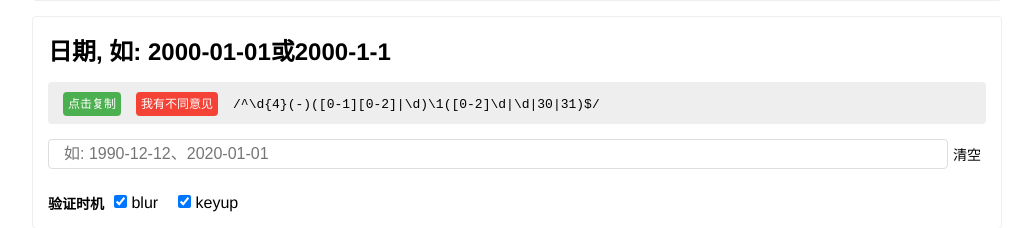
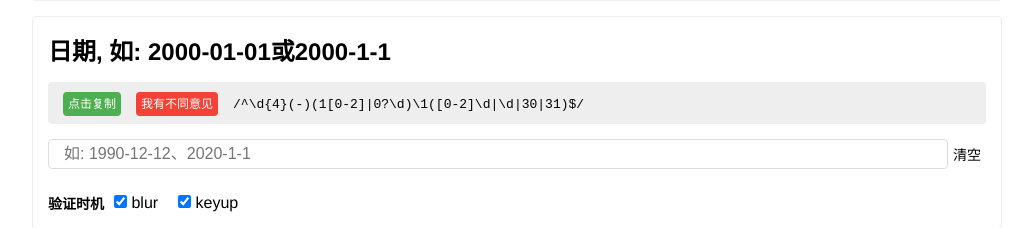
Before and after one commit to any86/any-rule, a Vue app: page / in a window 1280 px wide. Shown: the part 5386-5614 px from the top of the page, without its empty margins (123-1156 px from the left). Built offline with nearby package versions, Linux system fonts and the light colour scheme.

Commit message:
fix: 修正"日期"正则月份匹配错误

```diff
--- a/src/RULES.js
+++ b/src/RULES.js
@@ -111,8 +111,8 @@ module.exports = [{
     },
     {
         title: '日期, 如: 2000-01-01或2000-1-1',
-        rule: /^\d{4}(-)([0-1][0-2]|\d)\1([0-2]\d|\d|30|31)$/,
-        example: '如: 1990-12-12、2020-01-01'
+        rule: /^\d{4}(-)(1[0-2]|0?\d)\1([0-2]\d|\d|30|31)$/,
+        example: '如: 1990-12-12、2020-1-1'
     },
     {
         title: 'email地址',
```
Also changed, not shown: 1 other file (tests, documents, lock files or other folders).
